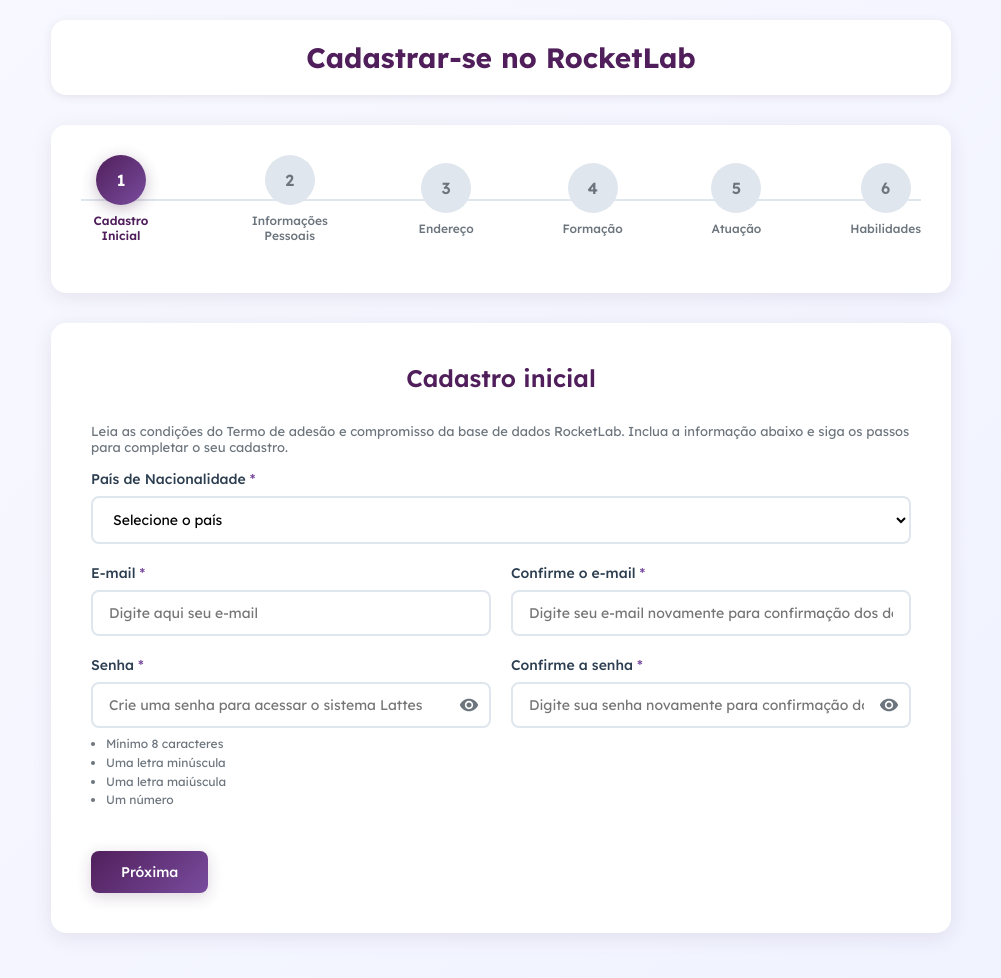
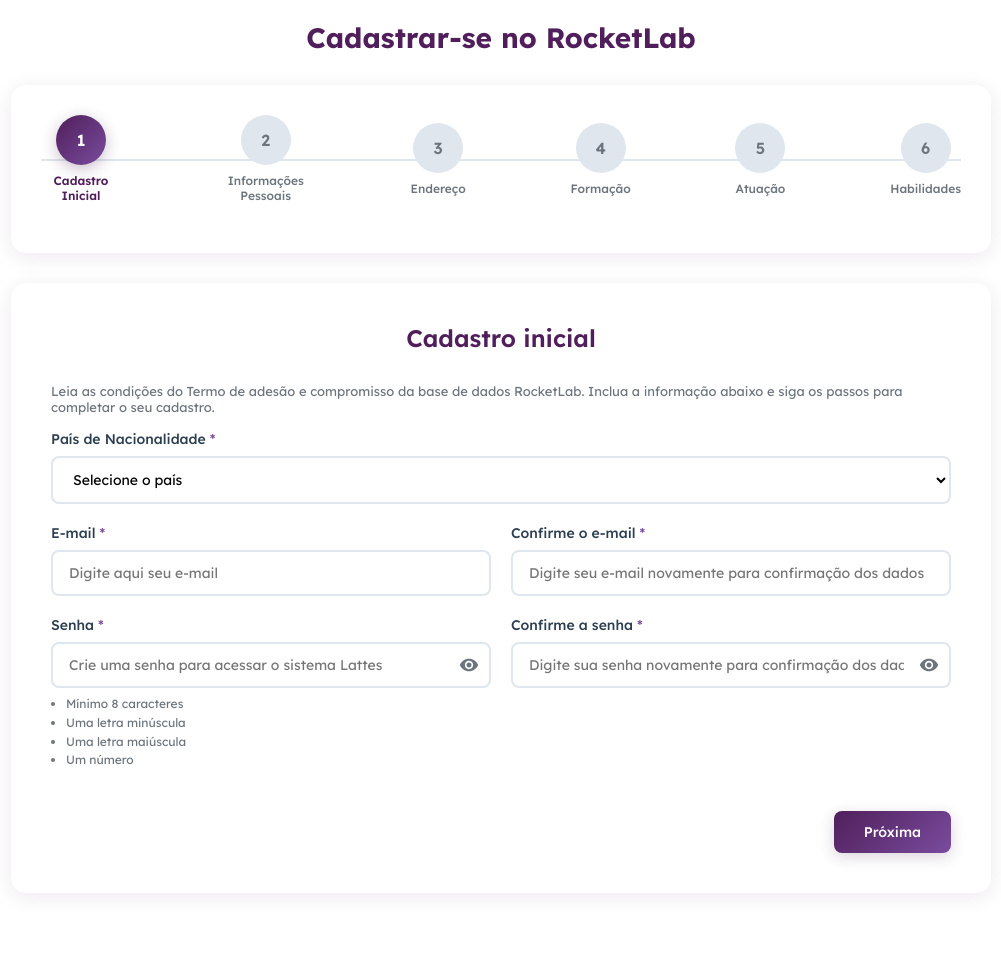
Before and after one commit to Manuella2504/Atividade-pontuada-portal, a plain HTML site: page FRONTEND/HTML/cadastro.html in a window 1280 px wide. Shown: the whole page, without its empty margins (139-1140 px from the left). After the commit the page ends 943 px from the top, so only its background shows below. Drawn offline with Linux system fonts and the light colour scheme.

Commit message:
Update cadastro.css

```diff
--- a/FRONTEND/CSS/cadastro.css
+++ b/FRONTEND/CSS/cadastro.css
@@ -6,24 +6,20 @@
 
         body {
             font-family: 'Lexend Deca', sans-serif;
-            background: linear-gradient(135deg, #f8f9ff 0%, #f0f2ff 100%);
+            background: #ffffff;
             min-height: 100vh;
             color: #2c3e50;
         }
 
         .container {
-            max-width: 1200px;
+            max-width: 1500px;
             margin: 0 auto;
             padding: 20px 150px;
             min-height: 100vh;
         }
 
         .header {
-            background: white;
-            padding: 20px 0;
-            box-shadow: 0 2px 10px rgba(80, 42, 80, 0.1);
             margin-bottom: 30px;
-            border-radius: 15px;
         }
 
         .header-content {
@@ -279,7 +275,7 @@
 
         .form-actions {
             display: flex;
-            justify-content: space-between;
+            justify-content: flex-end;
             margin-top: 40px;
             gap: 20px;
         }
```
